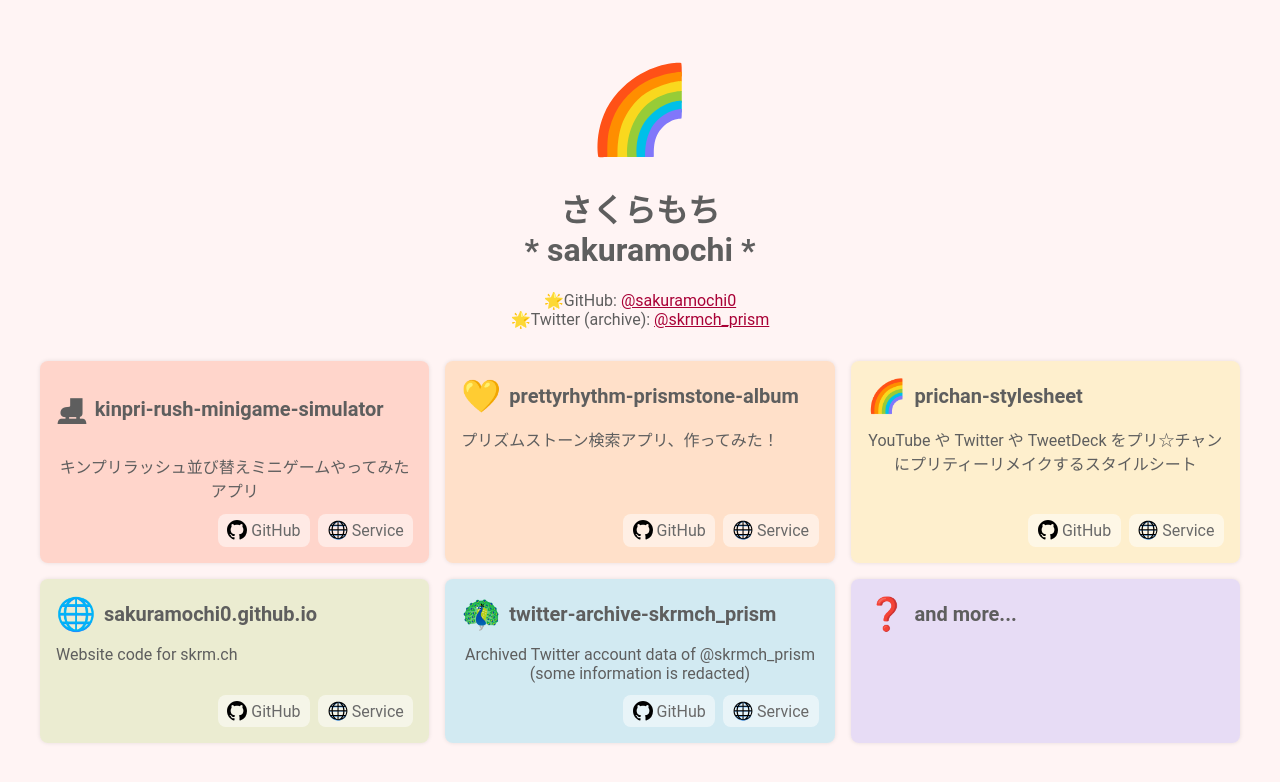
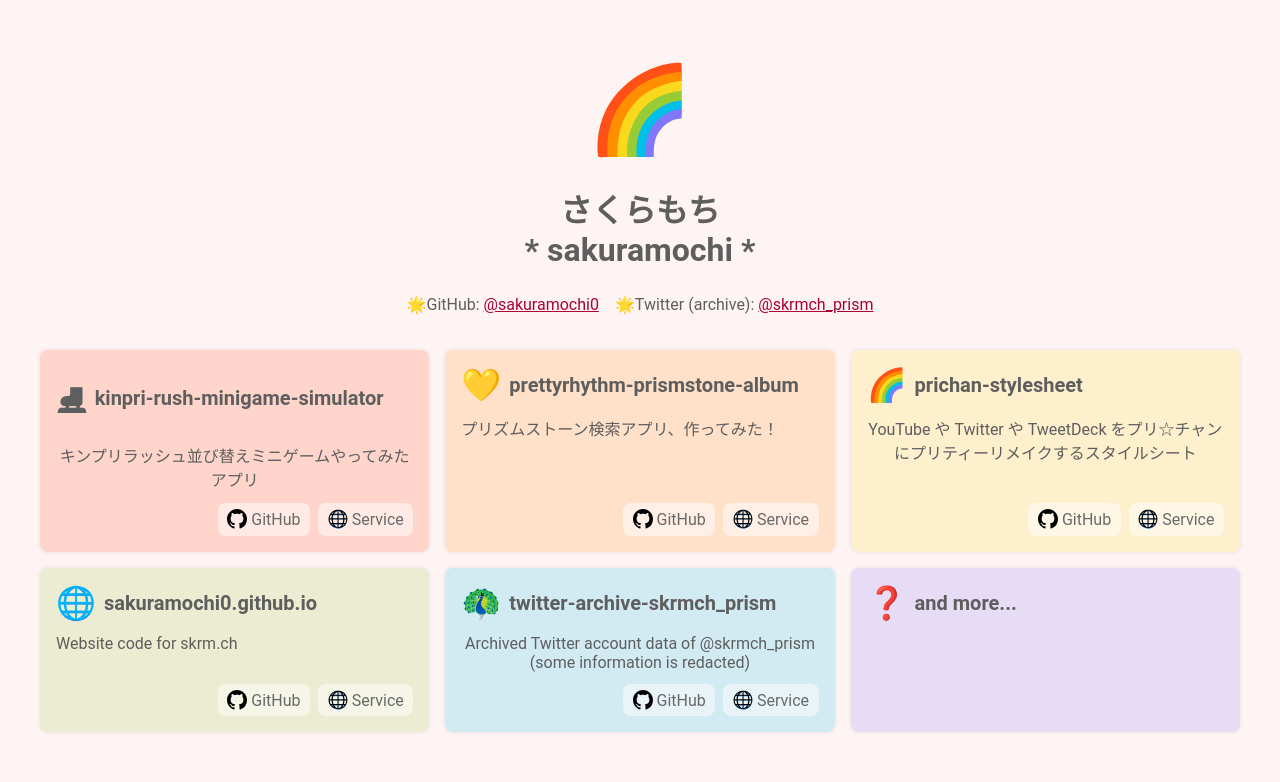
Before and after one commit to sakuramochi0/sakuramochi0.github.io, a Vue app: page / in a window 1280 px wide. Shown: the top 782 px of the page. Built offline with nearby package versions, Linux system fonts and the light colour scheme.

Commit message:
Adjust account lists

```diff
--- a/src/components/Home.vue
+++ b/src/components/Home.vue
@@ -34,14 +34,17 @@
 <template>
   <img alt="Rainbow emoji" src="/src/assets/rainbow.svg" width="100" />
   <h1>さくらもち<br />* sakuramochi *</h1>
-  <p>
+  <p id="account-list">
+    <span>
       🌟GitHub: <a href="https://github.com/sakuramochi0">@sakuramochi0 </a>
-    <br />
+    </span>
+    <span>
       🌟Twitter (archive):
       <a
         href="https://storage.googleapis.com/twitter-archive-skrmch_prism/index.html#/tweets/tweets"
         >@skrmch_prism</a
       >
+    </span>
   </p>
   <div id="card-container">
     <div class="card" v-for="repo in featuredRepos">
@@ -84,6 +87,16 @@
 
   a {
     color: #a90036;
+  }
+
+  #account-list {
+    display: flex;
+    flex-wrap: wrap;
+    justify-content: center;
+
+    span {
+      margin: 0.25rem 0.5rem;
+    }
   }
 }
 
```
Lines whose indentation alone changed are shown as unchanged.
